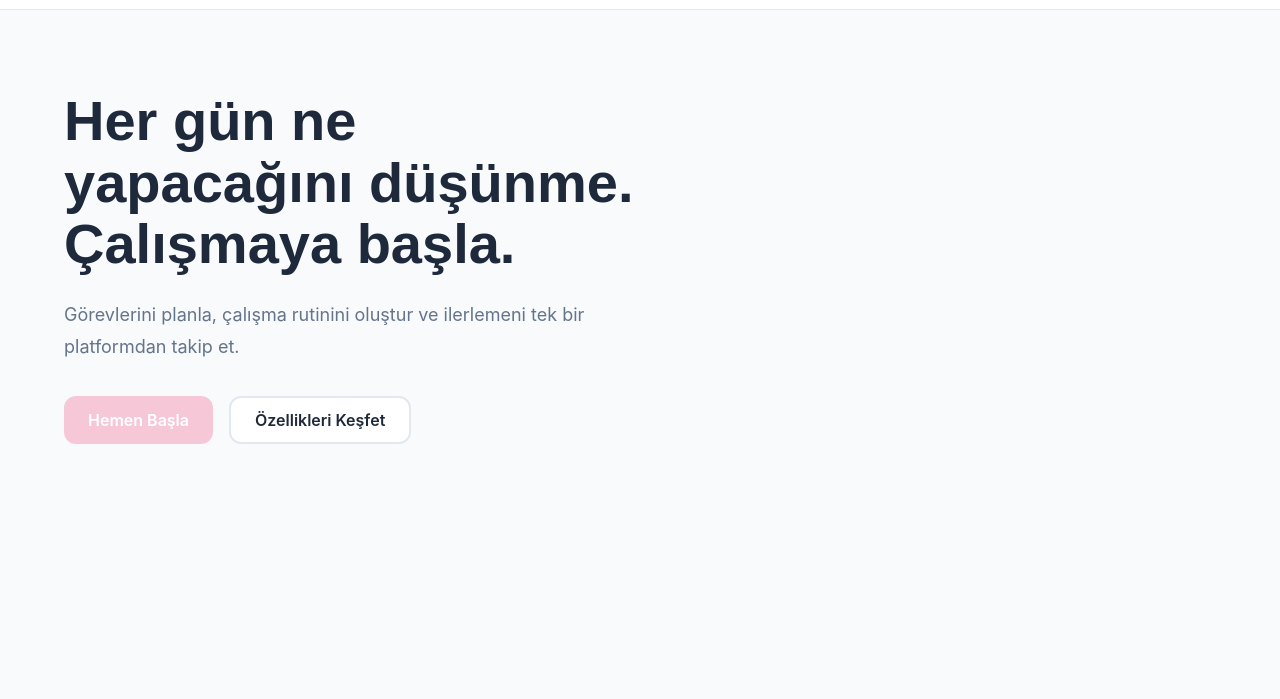
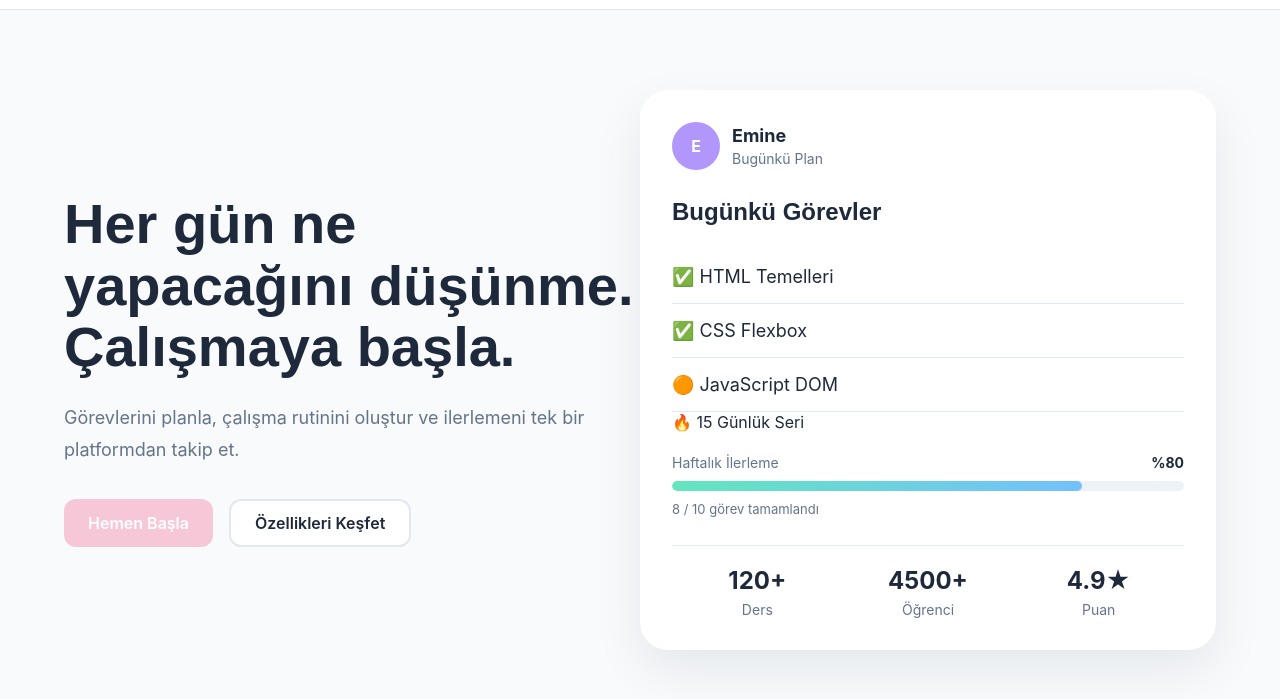
Before and after one commit to Eminenurdogan/studyhub, a plain HTML site: page index.html in a window 1280 px wide. Shown: the part 71-770 px from the top of the page. Drawn offline with Linux system fonts and the light colour scheme.

Commit message:
Complete Hero Section

```diff
--- a/assets/css/style.css
+++ b/assets/css/style.css
@@ -134,3 +134,132 @@ button {
 
   border: 2px solid var(--color-border);
 }
+.preview-card {
+  background: white;
+  border-radius: var(--radius-xl);
+
+  padding: 32px;
+
+  box-shadow: 0 20px 50px rgba(15, 23, 42, 0.08);
+}
+.preview-card h3 {
+  margin-bottom: 24px;
+
+  font-family: var(--font-heading);
+
+  font-size: 24px;
+}
+.preview-card ul {
+  list-style: none;
+}
+.preview-card li {
+  padding: 16px 0;
+
+  border-bottom: 1px solid var(--color-border);
+
+  font-size: 18px;
+}
+.card-user {
+  display: flex;
+  align-items: center;
+  gap: 12px;
+  margin-bottom: 28px;
+}
+
+.user-avatar {
+  width: 48px;
+  height: 48px;
+
+  border-radius: 50%;
+
+  background: var(--color-lavender);
+  color: white;
+
+  display: flex;
+  justify-content: center;
+  align-items: center;
+
+  font-weight: 700;
+}
+
+.user-info h4 {
+  font-size: 18px;
+  margin-bottom: 2px;
+}
+
+.user-info span {
+  color: var(--color-text-secondary);
+  font-size: 14px;
+}
+.stats {
+  display: flex;
+  justify-content: space-between;
+
+  margin-top: 28px;
+  padding-top: 20px;
+
+  border-top: 1px solid var(--color-border);
+}
+.stat {
+  display: flex;
+  flex-direction: column;
+  align-items: center;
+
+  flex: 1;
+}
+.stat strong {
+  font-size: 24px;
+  font-weight: 700;
+
+  color: var(--color-text);
+}
+
+.stat span {
+  font-size: 14px;
+  color: var(--color-text-secondary);
+
+  margin-top: 6px;
+}
+.progress-box {
+  margin-top: 22px;
+  margin-bottom: 26px;
+}
+.progress-header {
+  display: flex;
+  justify-content: space-between;
+  align-items: center;
+
+  margin-bottom: 10px;
+}
+.progress-header span {
+  font-size: 14px;
+  color: var(--color-text-secondary);
+}
+
+.progress-header strong {
+  font-size: 14px;
+}
+.progress-bar {
+  height: 10px;
+
+  background: #edf2f7;
+
+  border-radius: 999px;
+
+  overflow: hidden;
+}
+.progress-fill {
+  width: 80%;
+  height: 100%;
+
+  background: linear-gradient(90deg, var(--color-mint), var(--color-sky));
+
+  border-radius: inherit;
+}
+.progress-box p {
+  margin-top: 10px;
+
+  font-size: 13px;
+
+  color: var(--color-text-secondary);
+}
--- a/index.html
+++ b/index.html
@@ -43,7 +43,54 @@
               </div>
             </div>
             <div class="hero-image">
-              <div class="preview-card"></div>
+              <div class="preview-card">
+                <div class="card-user">
+                  <div class="user-avatar">E</div>
+
+                  <div class="user-info">
+                    <h4>Emine</h4>
+                    <span>Bugünkü Plan</span>
+                  </div>
+                </div>
+                <h3>Bugünkü Görevler</h3>
+
+                <ul>
+                  <li>✅ HTML Temelleri</li>
+
+                  <li>✅ CSS Flexbox</li>
+
+                  <li>🟠 JavaScript DOM</li>
+                </ul>
+                <div class="streak">🔥 15 Günlük Seri</div>
+                <div class="progress-box">
+                  <div class="progress-header">
+                    <span>Haftalık İlerleme</span>
+                    <strong>%80</strong>
+                  </div>
+
+                  <div class="progress-bar">
+                    <div class="progress-fill"></div>
+                  </div>
+
+                  <p>8 / 10 görev tamamlandı</p>
+                </div>
+                <div class="stats">
+                  <div class="stat">
+                    <strong>120+</strong>
+                    <span>Ders</span>
+                  </div>
+
+                  <div class="stat">
+                    <strong>4500+</strong>
+                    <span>Öğrenci</span>
+                  </div>
+
+                  <div class="stat">
+                    <strong>4.9★</strong>
+                    <span>Puan</span>
+                  </div>
+                </div>
+              </div>
             </div>
           </div>
         </div>
```
